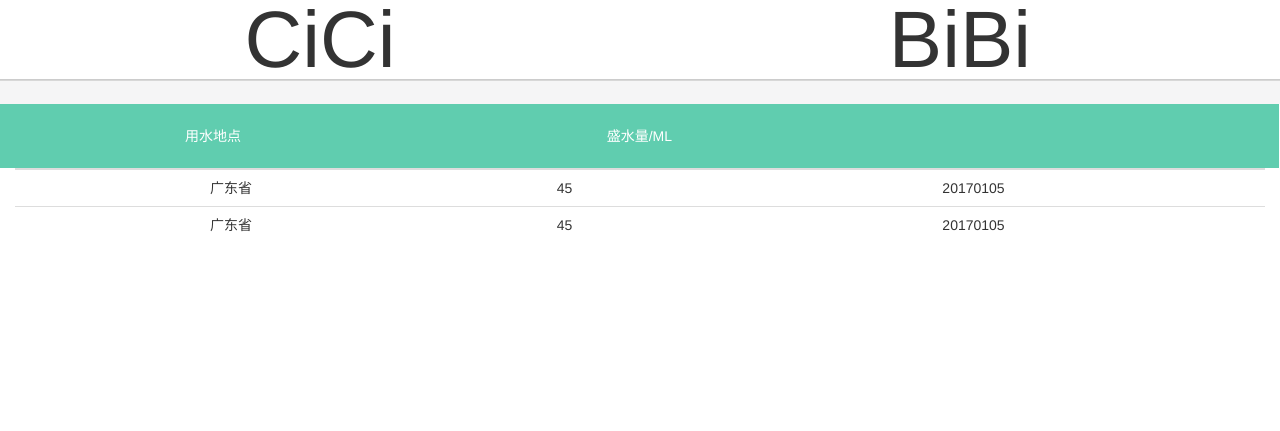
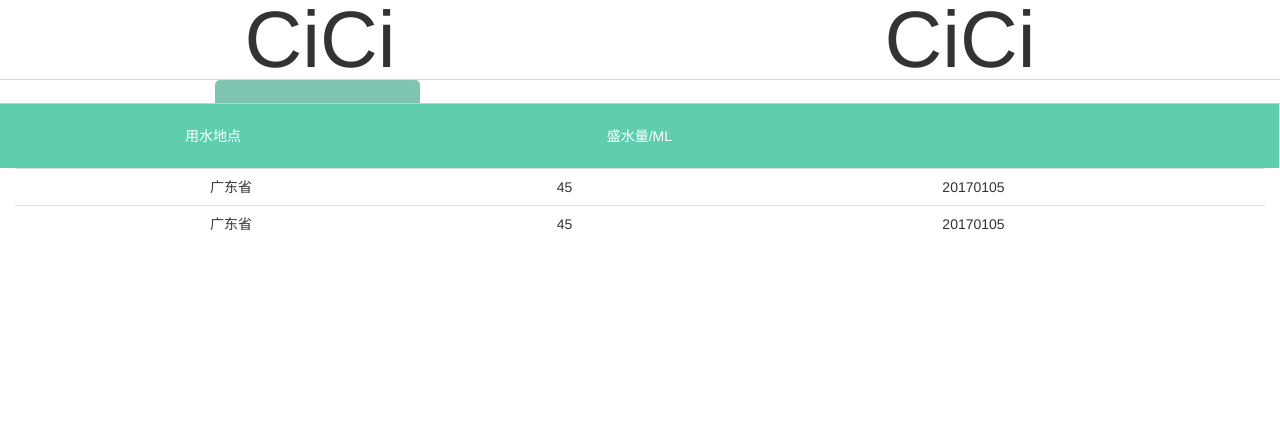
Before and after one commit to panhhonggang/xinpin, a PHP site: page /DbName/Application/Home/View/Consume/index.html in a window 1280 px wide. Shown: the top 431 px of the page. Run offline with PHP 8.4, Linux system fonts and the light colour scheme.

Commit message:
手机端选定支付金额与支付方式js效果

```diff
--- a/preject/Application/Home/View/Consume/index.html
+++ b/preject/Application/Home/View/Consume/index.html
@@ -8,18 +8,25 @@
 </head>
 <body>
     <!-- slider -->
-    <ul class="consumeList nav nav-pills" role="tablist">
-        <li role="presentation" class="active">CiCi</li>
-        <li>BiBi</li>
-    </ul>
-    <ul class="consumePointList nav nav-pills" role="tablist">
-        <li role="presentation" class="active">
+    <section id="consume" class="consume nav nav-pills" role="tablist">
+        <ul id="textList" class="consumeList nav nav-pills" role="tablist">
+            <li role="presentation">
+                <p>CiCi</p>
                 <span class="spanActive"></span>
             </li>
-        <li>
+            <li role="presentation">
+                <p>CiCi</p>
+                <span></span>
+            </li><li role="presentation">
+                <p>CiCi</p>
                 <span></span>
             </li>
         </ul>
+
+    </section>
+
+
+
     <ul class="thead nav nav-pills" role="tablist">
         <li role="presentation" class="">用水地点</li>
         <li>盛水量/ML</li>
@@ -27,7 +34,6 @@
     </ul>
     <section class="container consumeNode">
         <table class="consumeTable table table-defalt text-center">
-            <tbody>
             <tbody>
                 <tr>
                     <td>广东省</td>
@@ -39,7 +45,6 @@
                     <td>45</td>
                     <td>20170105</td>
                 </tr>
-                </tbody>
             </tbody>
         </table>
     </section>
@@ -61,3 +66,13 @@
     </script>
 </body>
 </html>
+<script>
+    //数据表滑动显示
+    if($("#textList").children().size()>2){
+        fnTab_txt(id("consume"),id("textList"),id("textList").children,$(window).width()/2);
+    }
+    $("#textList li").click(function(){
+        $(this).children("span").addClass("spanActive");
+        $(this).siblings().children("span").removeClass("spanActive");
+    });
+</script>
--- a/preject/Public/Home/css/mobileStyle.css
+++ b/preject/Public/Home/css/mobileStyle.css
@@ -285,17 +288,41 @@ footer > a span.logo5{
 	font-size: 1rem;
 }
 /*consume css*/
+.consume{
+	width: 100vw;
+	height: 13vh;
+	border-bottom: 1px solid #ccc;
+	overflow: hidden;
+}
 .consumeList{
-	width: 100vw;
-	height: 10vh;
-	border-bottom: 1px solid #ccc;
+	width: 200vw;
 }
 .consumeList >li{
+	text-align: center;
+	width: 50vw;
+	height: 13vh;
+	line-height: 10vh;
+	font-size: 1rem;
+}
+.consumeList >li p{
 	text-align: center;
 	width: 50vw;
 	height: 10vh;
 	line-height: 10vh;
 	font-size: 1rem;
+	margin-bottom: 0;
+	border-bottom: 1px solid #D7D7D7;
+}
+.spanActive{
+	background:#008A63;
+    opacity:0.5;
+    display: block;
+    float: left;
+    width:2vw;
+    height:3vw;
+    border-radius:5px;
+    margin-left:16.8vw;
+	padding:0  8vw;
 }
 .consumeList li+li,.consumePointList li+li,.thead li+li {
 	margin-left: 0;
@@ -312,29 +339,12 @@ footer > a span.logo5{
 	background: #60CDAF;
 	color: #fff;
 }
-.consumePointList{
-	width: 100vw;
-	height: 3vh;
-	background: #F5F5F6;
-	border-top: 1px solid #D7D7D7;
-}
-.consumePointList >li{
-	width: 50vw;
-	height: 2vh;
-	text-align: center;
-}
-.consumePointList >li span.spanActive{
-	padding:0  8vw;
-	background: url("../image/sprite.png") no-repeat;
-	background-position: -13.4rem -3.9rem;
-	background-size: 16rem 9rem;
-}
 .consumeNode{
 	width: 100vw;
 	height: 65vh;
 	margin-top: -.7rem;
 }
-/**/
+/*recharge css*/
 .rechargeHhead{
 	width: 100vw;
 	padding: 0 5vw;
--- a/preject/ThinkPHP/Library/Org/Util/weixin/access_token.php
+++ b/preject/ThinkPHP/Library/Org/Util/weixin/access_token.php
@@ -1 +1 @@
-<?php exit();?>{"expire_time":1511411656,"access_token":"0cXY0PTI0X7HA2yeNQPsiDRSgJOD2jmoj8JTs8W0rjwEILo3DCDUezZk35lvKL48AsdRFrTIFtBVfT2lzASTrFjo8a_67grDoAsPNJ3YVWG46SgpQl2Rv-7WJQ14x2LWISFdABARBO"}
+<?php exit();?>{"expire_time":1511857872,"access_token":"rQb9PEijLIjLE2qP3zZ5heK1ngeEBD3br9nIh9bYbytgHF5CgvJenOu-vg5MO2J5lLBAe-fHzVVyLqbOvJnK9wGUSg-PSul8zXaZFRxNiJNE_HqSf_S_ViCPra-9KxGwUUUiACANNN"}
--- a/preject/ThinkPHP/Library/Org/Util/weixin/jsapi_ticket.php
+++ b/preject/ThinkPHP/Library/Org/Util/weixin/jsapi_ticket.php
@@ -1 +1 @@
-<?php exit();?>{"expire_time":1511411656,"jsapi_ticket":"kgt8ON7yVITDhtdwci0qeYXXLraK4esEg9eCKnxgeU7hDZaPrn_lyNGeUfYASKatR6cLT7r9srlb4i5O2cODmA"}
+<?php exit();?>{"expire_time":1511857873,"jsapi_ticket":"kgt8ON7yVITDhtdwci0qeYXXLraK4esEg9eCKnxgeU7NVH9oYaFIUlHkjm10iLcU6MkGkP-AJ0UiU3hc6m6QLA"}
```
Also changed, not shown: other parts of preject/Public/Home/css/mobileStyle.css (+19 -8 lines), preject/Application/Home/View/Flow/recharge.html (+54 -57 lines), preject/Application/Home/View/Index/index.html (+5 -119 lines), preject/Application/Home/View/takeNotes/drinkingNote.html (deleted, +0 -37 lines), preject/Public/Home/js/public.js (+100 -0 lines). Lines whose indentation alone changed are shown as unchanged.
